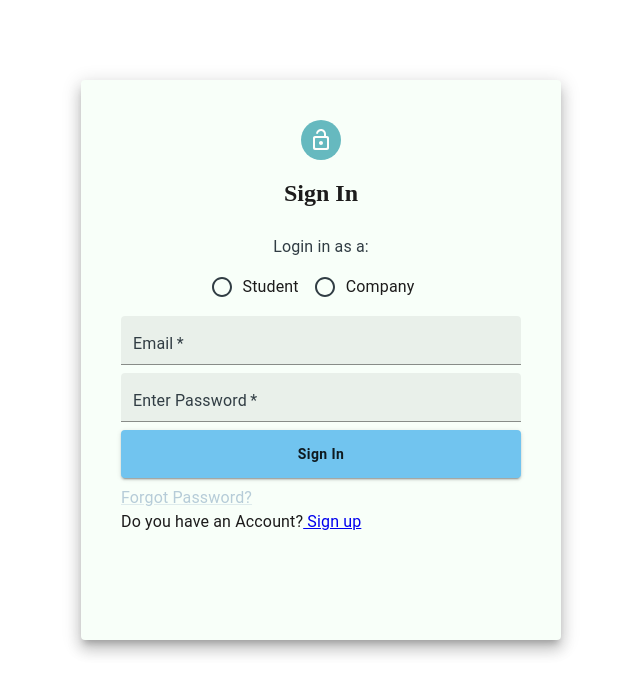
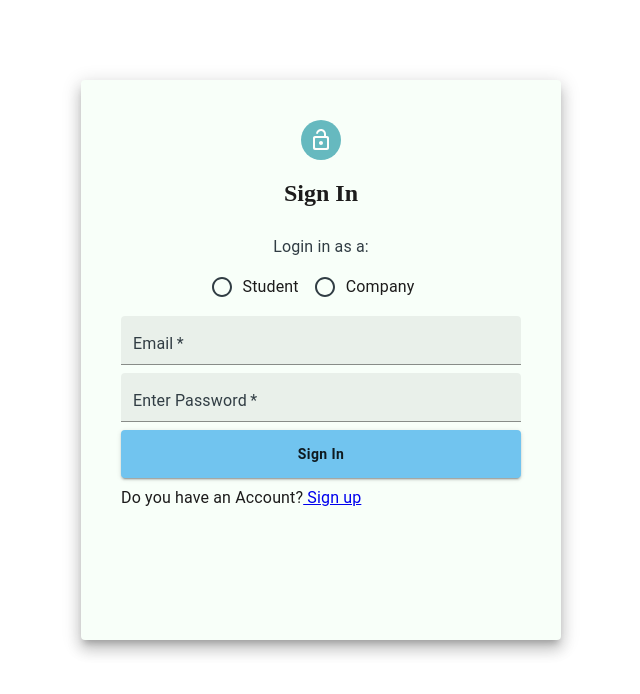
Before and after one commit to iamnumy/JobPortal, a React (Create React App) app in the folder client/: page / in a window 1280 px wide. Shown: the top 694 px of the page, without its empty margins (319-959 px from the left). Built offline with nearby package versions, Linux system fonts and the light colour scheme.

Commit message:
bug solved

```diff
--- a/client/src/Components/NavBar/NavBar.js
+++ b/client/src/Components/NavBar/NavBar.js
@@ -81,7 +81,7 @@ const NavBar = () => {
                         {user && user.role === 'company' && (
                         <MenuItem onClick={handleClose} component={NavLink} to={`/AppliedJobs/${user && user.id}`}  activeClassName="active" >Applied Jobs</MenuItem>
                             )}
-                        <MenuItem onClick={handleClose}>Logout</MenuItem>
+                        <MenuItem onClick={handleClose} component={NavLink} to="/">Logout</MenuItem>
                     </Menu>
                 </Toolbar>
             </AppBar>
--- a/client/src/Pages/Signin.js
+++ b/client/src/Pages/Signin.js
@@ -85,9 +85,6 @@ const Signin = () => {
                     <TextField id="password" label="Enter Password" variant="filled" type='password' fullWidth required />
                     <Button type="submit" color="primary" variant='contained' style={btnstyle} fullWidth>Sign In</Button>
                     <Typography>
-                        <Link href="#basics">Forgot Password?</Link>
-                    </Typography>
-                    <Typography>
                         Do you have an Account?
                         <RouterLink to="/signup"> Sign up</RouterLink>
                     </Typography>
```
